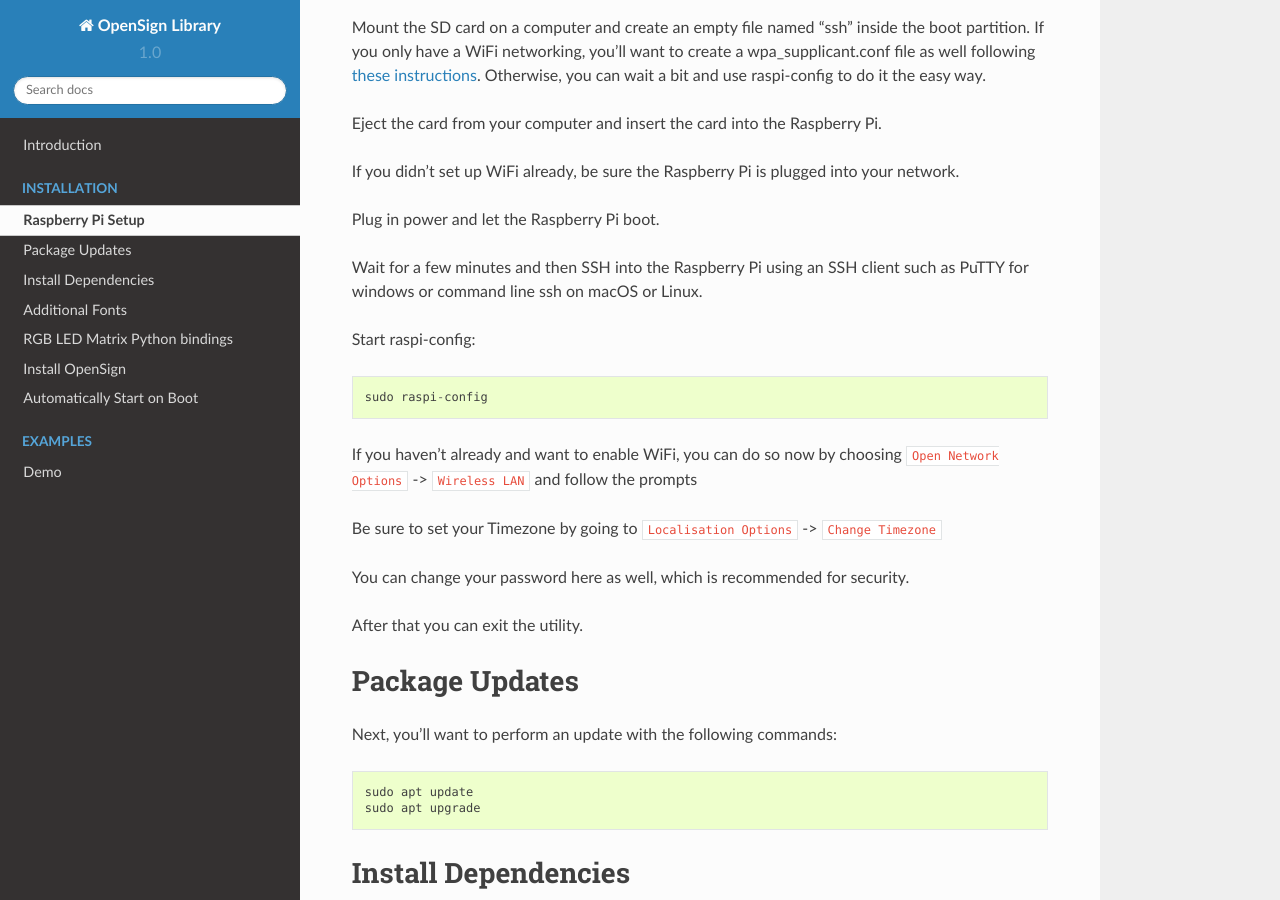
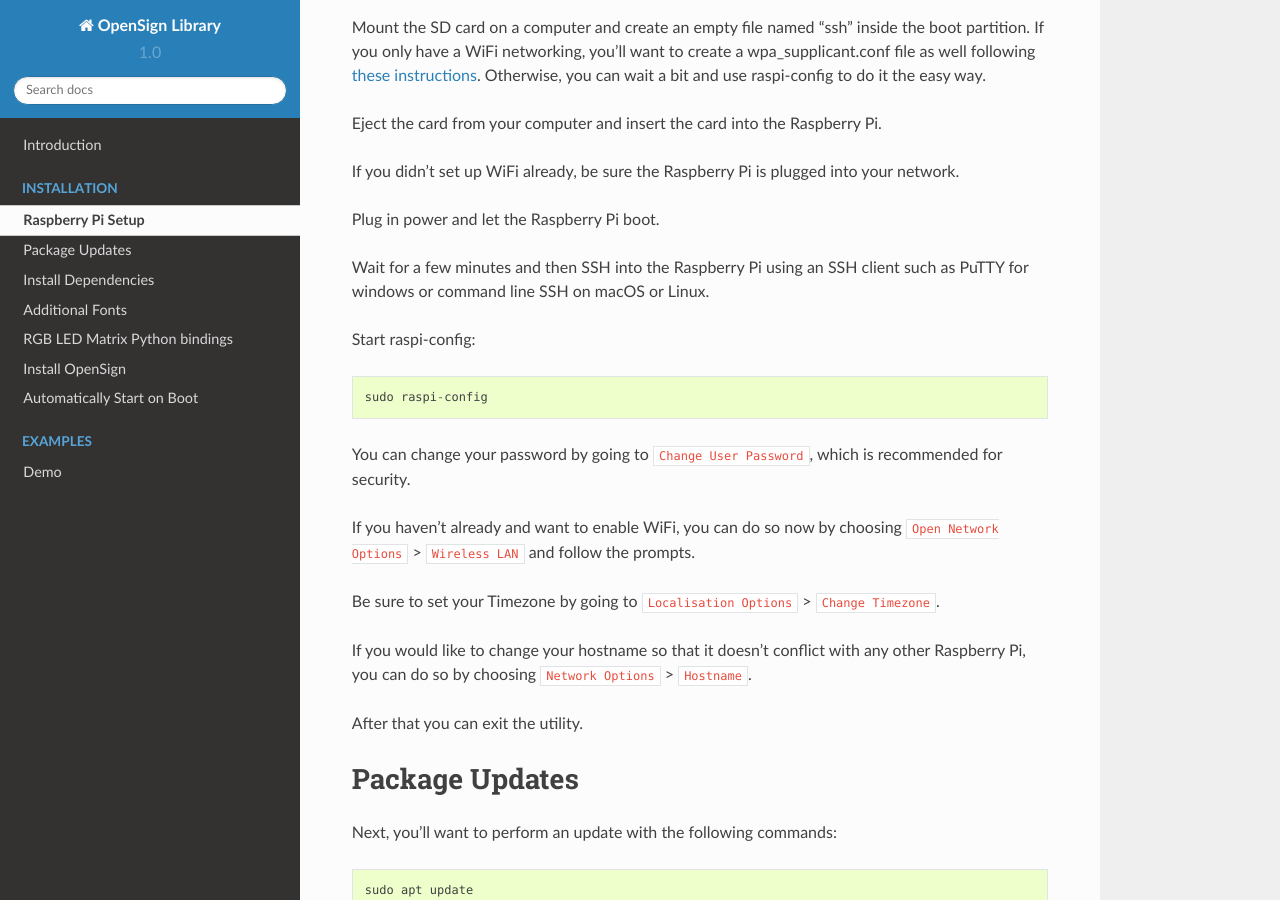
Before and after one commit to Maker-Melissa/OpenSign, a Sphinx documentation site: the page built from docs/installation.rst, in a window 1280 px wide and 900 px high, scrolled down 240 px. Built offline with Sphinx 7.4.7 and the Read the Docs theme 2.0.0, drawn with Linux system fonts in a browser that asks for light colours.

Commit message:
Added changing hostname to instructions

```diff
--- a/docs/installation.rst
+++ b/docs/installation.rst
@@ -10,17 +10,19 @@ If you didn't set up WiFi already, be sure the Raspberry Pi is plugged into your
 
 Plug in power and let the Raspberry Pi boot.
 
-Wait for a few minutes and then SSH into the Raspberry Pi using an SSH client such as PuTTY for windows or command line ssh on macOS or Linux.
+Wait for a few minutes and then SSH into the Raspberry Pi using an SSH client such as PuTTY for windows or command line SSH on macOS or Linux.
 
 Start raspi-config::
 
     sudo raspi-config
 
-If you haven't already and want to enable WiFi, you can do so now by choosing ``Open Network Options`` -> ``Wireless LAN`` and follow the prompts
+You can change your password by going to ``Change User Password``, which is recommended for security.
 
-Be sure to set your Timezone by going to ``Localisation Options`` -> ``Change Timezone``
+If you haven't already and want to enable WiFi, you can do so now by choosing ``Open Network Options`` > ``Wireless LAN`` and follow the prompts.
 
-You can change your password here as well, which is recommended for security.
+Be sure to set your Timezone by going to ``Localisation Options`` > ``Change Timezone``.
+
+If you would like to change your hostname so that it doesn't conflict with any other Raspberry Pi, you can do so by choosing ``Network Options`` > ``Hostname``.
 
 After that you can exit the utility.
 
```
